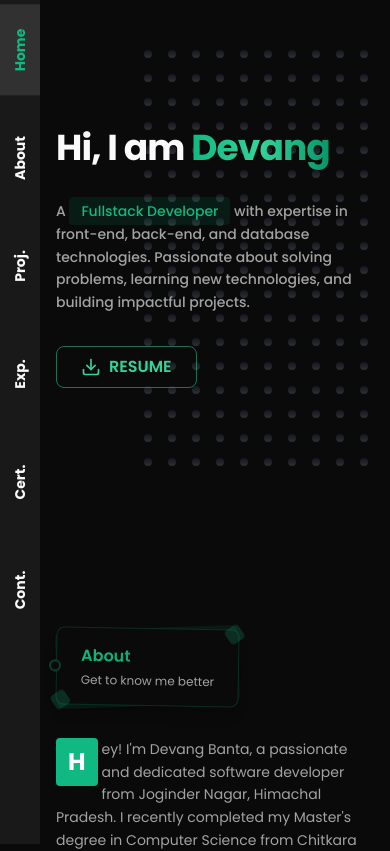
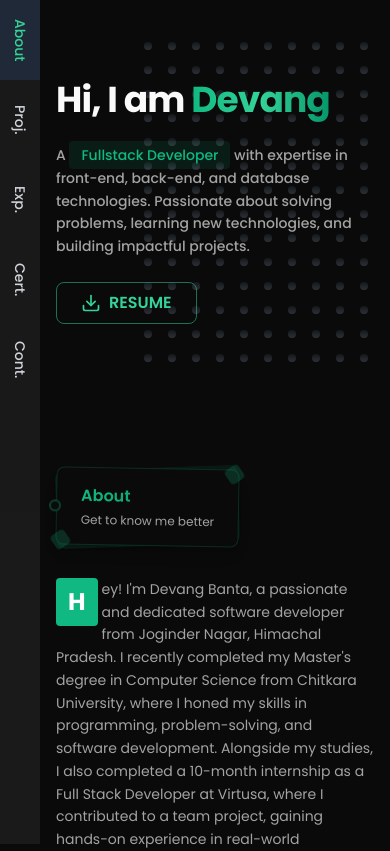
Before and after one commit to GitpreNeuR/next-portfolio, a Next.js app: page / in a window 390 px wide. Shown: the top 851 px of the page. Built offline with nearby package versions, Linux system fonts and the light colour scheme.

Commit message:
fixed bugs

```diff
--- a/app/page.jsx
+++ b/app/page.jsx
@@ -69,17 +69,17 @@ export default function Home() {
         setActiveSection={setActiveSection}
       />
       <main className="flex-1 ml-0 lg:ml-20">
-        <div className="md:max-w-5xl max-w-auto space-y-24 lg:space-y-0 mx-auto py-12 px-4 sm:px-6 lg:px-8">
+        <div className="md:max-w-5xl max-w-auto space-y-12 sm:space-y-16 md:space-y-20 lg:space-y-24 mx-auto py-8 sm:py-10 md:py-12 px-4 sm:px-6 lg:px-8">
           {/* Hero Section */}
           <section
             id="hero"
-            className="min-h-full overflow-hidden lg:min-h-[90vh] relative flex items-center justify-center py-20"
+            className="min-h-full overflow-hidden lg:min-h-[90vh] relative flex items-center justify-center py-12 sm:py-14 md:py-16 lg:py-20"
           >
             <div className="absolute max-w-[75%] opacity-50 right-0 top-[50%] -translate-y-[50%] z-0">
               <DropGrid />
             </div>
             <motion.div
-              className="max-w-4xl mx-auto space-y-8 z-20"
+              className="max-w-4xl mx-auto space-y-6 sm:space-y-8"
               initial={{ y: 20, opacity: 0 }}
               animate={{ y: 0, opacity: 1 }}
               transition={{ delay: 0.4 }}
@@ -126,10 +126,10 @@ export default function Home() {
           {/* About Section */}
           <section
             id="about"
-            className="min-h-full md:min-h-[90vh] flex flex-col justify-center py-16"
+            className="min-h-full md:min-h-[90vh] flex flex-col justify-center py-12 sm:py-14 md:py-16"
           >
             <SectionHeader title="About" subtitle="Get to know me better" />
-            <div className="grid grid-cols-1 md:grid-cols-[1fr_300px] gap-8">
+            <div className="grid grid-cols-1 md:grid-cols-[1fr_300px] gap-6 sm:gap-8">
               <motion.div
                 initial={{ opacity: 0, x: -20 }}
                 whileInView={{ opacity: 1, x: 0 }}
@@ -246,7 +246,7 @@ export default function Home() {
           {/* Projects Section */}
           <section
             id="projects"
-            className="min-h-full md:min-h-[90vh] flex flex-col justify-center py-16"
+            className="min-h-full md:min-h-[90vh] flex flex-col justify-center py-12 sm:py-14 md:py-16"
           >
             <SectionHeader title="Projects" subtitle="Some of my recent work" />
             <div className="grid grid-cols-1 md:grid-cols-2 xl:grid-cols-3 gap-x-6 gap-y-8">
@@ -339,14 +339,12 @@ export default function Home() {
                 </motion.div>
               ))}
             </div>
-
-
           </section>
 
           {/* Experience Section */}
           <section
             id="experience"
-            className="min-h-full md:min-h-screen flex flex-col justify-center py-16"
+            className="min-h-full md:min-h-[90vh] flex flex-col justify-center py-12 sm:py-14 md:py-16"
           >
             <SectionHeader
               title="Experience"
@@ -409,7 +407,7 @@ export default function Home() {
           {/* Certifications Section */}
           <section
             id="certifications"
-            className="min-h-full md:min-h-[90vh] flex flex-col justify-center py-16"
+            className="min-h-full md:min-h-[90vh] flex flex-col justify-center py-12 sm:py-14 md:py-16"
           >
             <SectionHeader
               title="Certifications"
@@ -459,9 +457,9 @@ export default function Home() {
           {/* Contact Section */}
           <section
             id="contact"
-            className="min-h-full md:min-h-[90vh] py-16 flex items-center justify-center"
+            className="min-h-[90vh] flex flex-col justify-center py-12 sm:py-14 md:py-16"
           >
-            <div className="text-center space-y-8">
+            <div className="text-center space-y-6 sm:space-y-8">
               <motion.h2
                 className="text-3xl sm:text-4xl md:text-5xl font-bold"
                 initial={{ opacity: 0, y: 20 }}
--- a/components/navigation.jsx
+++ b/components/navigation.jsx
@@ -16,16 +16,15 @@ import {
 
 const Navigation = ({ theme, setTheme, activeSection, setActiveSection }) => {
   const sections = [
-    { id: 'hero', icon: Home, label: 'Hero' },
-    { id: 'about', icon: User, label: 'About' },
-    { id: 'projects', icon: FolderKanban, label: 'Projects' },
-    { id: 'experience', icon: Briefcase, label: 'Experience' },
-    { id: 'certifications', icon: Award, label: 'Certifications' },
-    { id: 'contact', icon: Contact, label: 'Contact' },
+    { id: "hero", icon: Home, label: "Hero" },
+    { id: "about", icon: User, label: "About" },
+    { id: "projects", icon: FolderKanban, label: "Projects" },
+    { id: "experience", icon: Briefcase, label: "Experience" },
+    { id: "certifications", icon: Award, label: "Certifications" },
+    { id: "contact", icon: Contact, label: "Contact" },
   ];
 
   const sections2 = [
-    { id: "hero", label: "Home" },
     { id: "about", label: "About" },
     { id: "projects", label: "Proj." },
     { id: "experience", label: "Exp." },
@@ -57,15 +56,14 @@ const Navigation = ({ theme, setTheme, activeSection, setActiveSection }) => {
 
   return (
     <>
-      {/* Desktop Navigation */}
-      <nav className="fixed  left-0 top-1/2 -translate-y-1/2 w-16 hidden lg:flex lg:flex-col items-center">
+      <nav className="fixed left-0 top-1/2 -translate-y-1/2 w-16 hidden lg:flex lg:flex-col items-center">
         <Button
           variant="ghost"
           size="icon"
           className="hover:bg-transparent"
-        onClick={() => setTheme(theme === 'dark' ? 'light' : 'dark')}
+          onClick={() => setTheme(theme === "dark" ? "light" : "dark")}
         >
-        {theme === 'dark' ? (
+          {theme === "dark" ? (
             <Sun className="h-5 w-5" />
           ) : (
             <Moon className="h-5 w-5" />
@@ -80,7 +78,7 @@ const Navigation = ({ theme, setTheme, activeSection, setActiveSection }) => {
           variants={{
             visible: {
               transition: {
-              staggerChildren: 0.2, // Delay between each child animation
+                staggerChildren: 0.2,
               },
             },
           }}
@@ -89,21 +87,21 @@ const Navigation = ({ theme, setTheme, activeSection, setActiveSection }) => {
             <motion.div
               key={id}
               variants={{
-              hidden: { opacity: 0, x: -20 }, // Initial state (hidden, off-screen to the left)
-              visible: { opacity: 1, x: 0 }, // Animated state (visible, slides in from the left)
+                hidden: { opacity: 0, x: -20 },
+                visible: { opacity: 1, x: 0 },
               }}
-            transition={{ type: 'spring', stiffness: 100 }}
+              transition={{ type: "spring", stiffness: 100 }}
             >
               <Button
                 variant="ghost"
                 size="icon"
                 className={`rounded-full transition-all duration-200 ${
-                activeSection === id ? 'bg-emerald-500' : 'hover:bg-primary/10'
+                  activeSection === id ? "bg-emerald-500" : "hover:bg-primary/10"
                 }`}
                 onClick={() => {
                   document
                     .getElementById(id)
-                  ?.scrollIntoView({ behavior: 'smooth' });
+                    ?.scrollIntoView({ behavior: "smooth" });
                   setActiveSection(id);
                 }}
               >
@@ -115,16 +113,18 @@ const Navigation = ({ theme, setTheme, activeSection, setActiveSection }) => {
         </motion.div>
       </nav>
 
-      {/* Mobile Navigation */}
-      <nav className="no-scrollbar lg:hidden  bg-muted-foreground/10  md:w-12 w-10 h-screen gap-2 sticky top-0 left-0 z-20 flex flex-col items-center  overflow-y-scroll overflow-x-hidden" style={{transform:'none'}}>
+      <nav className="no-scrollbar lg:hidden bg-muted-foreground/10 md:w-12 w-10 h-screen gap-2 sticky top-0 left-0 z-20 flex flex-col items-center overflow-y-scroll overflow-x-hidden">
+
+  <div className="flex flex-col items-center w-full flex-1">
     {sections2.map(({ id, label }) => (
       <button
         key={id}
-              className={`writing-vertical-rl -rotate-90 py-10 px-6 overflow-hidden w-fit font-bold shrink-0 flex items-center justify-center  text-sm transition-all ${
+        className={`w-full flex items-center  justify-center h-20 text-sm font-medium text-gray-300 transition-all duration-300 ${
           activeSection === id
-                  ? "text-emerald-500 bg-primary/10"
-                  : "hover:bg-primary/10"
+            ? "bg-emerald-600 text-white"
+            : "hover:bg-gray-800 hover:text-emerald-400"
         }`}
+        style={{ writingMode: "vertical-rl", textOrientation: "mixed" }}
         onClick={() => {
           document
             .getElementById(id)
@@ -135,10 +135,10 @@ const Navigation = ({ theme, setTheme, activeSection, setActiveSection }) => {
         {label}
       </button>
     ))}
+  </div>
 </nav>
     </>
   );
 };
-<a class="writing-vertical h-24 shrink-0 flex items-center justify-center border-r-2 text-sm transition-all w-full border-transparent hover:border-r-zinc-50 opacity-50 hover:bg-zinc-900" style="transform: none;" href="/#about">About</a>
 
 export default Navigation;
```
Also changed, not shown: 1 other file (tests, documents, lock files or other folders). Lines whose indentation alone changed are shown as unchanged.
